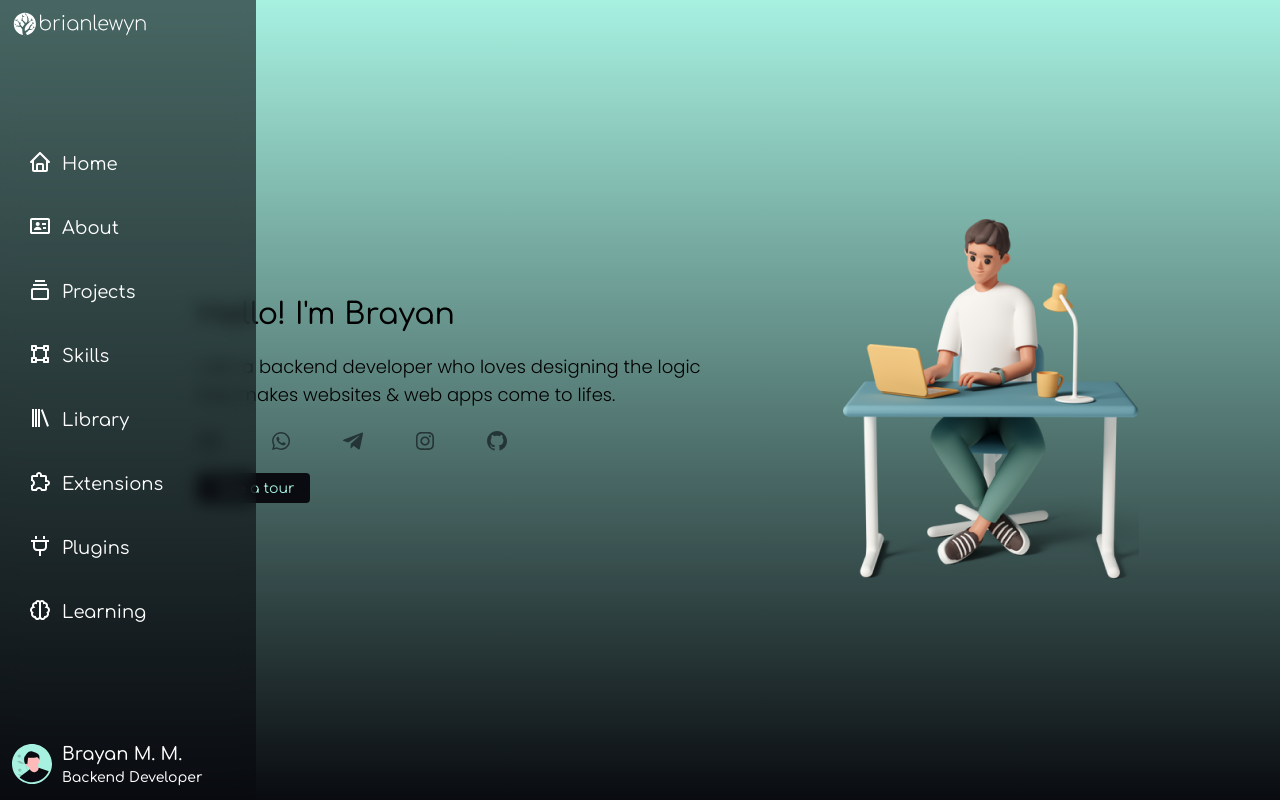
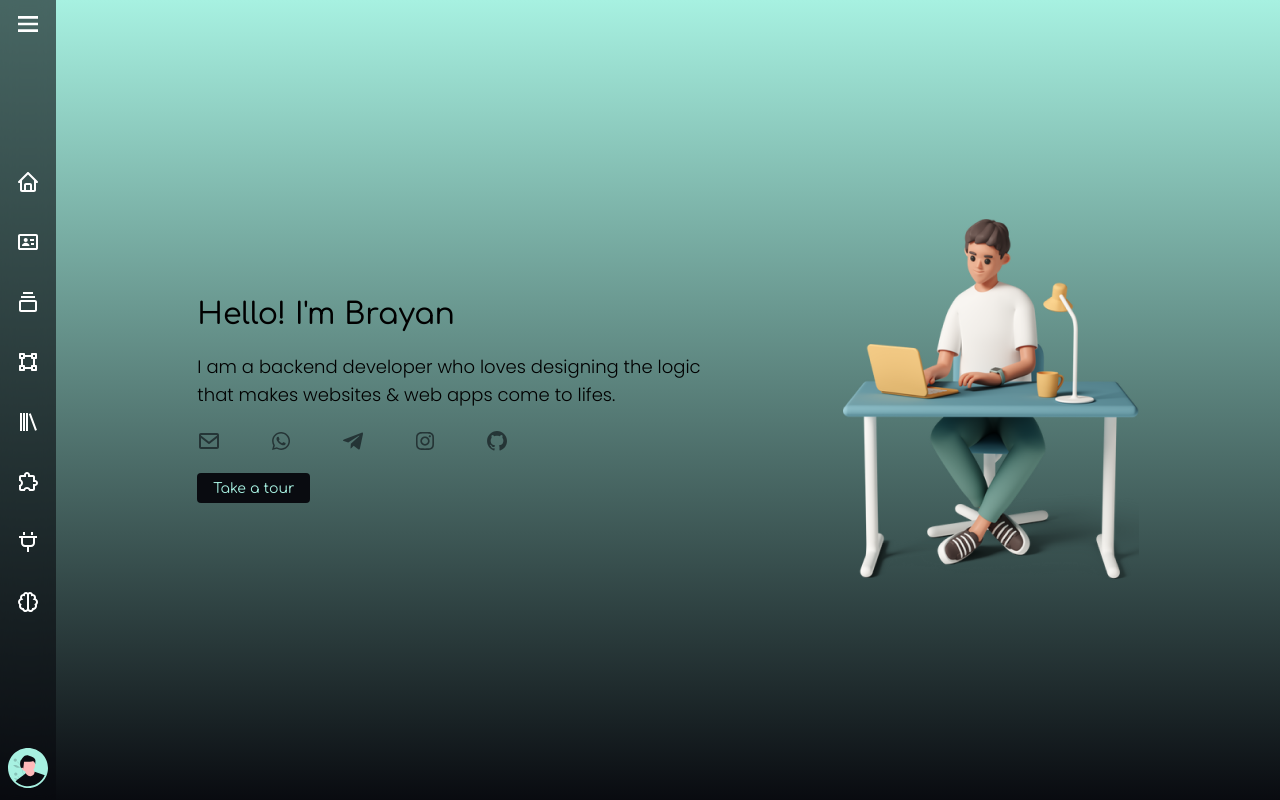
Before and after one commit to brianlewyn/portfolio, a website: page public/index.html in a window 1280 px wide. Drawn offline with Linux system fonts and the light colour scheme.

Commit message:
md:SideBar finished

```diff
--- a/public/index.html
+++ b/public/index.html
@@ -10,6 +10,7 @@
 
 <body>
 
+   <!-- !Loading -->
    <div class="Loading">
       <!-- Icon: loader -->
       <svg>
@@ -40,6 +41,7 @@
       </svg>
    </div>
 
+   <!-- !SideBar -->
    <div class="SideBar">
       <div class="LogoGroup">
          <!-- Logo: brianlewyn -->
@@ -74,6 +76,11 @@
                   d="M132.654 18.2148C132.771 18.3233 132.914 18.3775 133.083 18.3775C133.253 18.3775 133.389 18.3233 133.493 18.2148C133.61 18.0927 133.669 17.9434 133.669 17.7671V12.2935C133.669 11.1675 133.454 10.2248 133.025 9.46511C132.595 8.69188 132.004 8.1086 131.249 7.71518C130.508 7.30822 129.669 7.10473 128.732 7.10473C127.9 7.10473 127.139 7.30141 126.449 7.69483C125.889 8.00383 125.414 8.41163 125.025 8.91822V7.85761C125.025 7.66767 124.973 7.5185 124.869 7.40995C124.765 7.30141 124.622 7.24717 124.44 7.24717C124.271 7.24717 124.127 7.30141 124.01 7.40995C123.907 7.5185 123.854 7.66767 123.854 7.85761V17.7671C123.854 17.9434 123.907 18.0927 124.01 18.2148C124.127 18.3233 124.271 18.3775 124.44 18.3775C124.622 18.3775 124.765 18.3233 124.869 18.2148C124.973 18.0927 125.025 17.9434 125.025 17.7671V11.5406C125.025 10.9302 125.188 10.3808 125.513 9.89241C125.838 9.40406 126.28 9.02426 126.84 8.75292C127.399 8.46805 128.03 8.32562 128.732 8.32562C129.448 8.32562 130.085 8.47486 130.644 8.77327C131.217 9.05814 131.666 9.49226 131.991 10.0755C132.329 10.6588 132.498 11.3982 132.498 12.2935V17.7671C132.498 17.9434 132.55 18.0927 132.654 18.2148Z" />
             </svg>
          </a>
+
+         <!-- Icon: menu -->
+         <svg>
+            <path d="M2 4H22V6.66667H2V4ZM2 10.6667H22V13.3333H2V10.6667ZM2 17.3333H22V20H2V17.3333Z" />
+         </svg>
       </div>
 
       <div class="BtnGroup">
@@ -179,6 +186,7 @@
       </div>
    </div>
 
+   <!-- !TopBar -->
    <header class="TopBar">
       <!-- Logo: brianlewyn -->
       <a href="/public/">
@@ -217,6 +225,7 @@
       <button>Take a tour</button>
    </header>
 
+   <!-- !MainSection -->
    <main class="MainSection">
       <section id="Home">
          <!-- Info Detail -->
@@ -287,6 +296,7 @@
       <!-- <section id="Learning"></section> -->
    </main>
 
+   <!-- !BottomBar -->
    <footer class="BottomBar">
 
       <div class="AtomActive">
--- a/src/input.css
+++ b/src/input.css
@@ -37,7 +37,6 @@
       @apply
       w-6 h-6
    }
-   /* .IconSection {} */
    .BtnTour {
       @apply
       pt-1.5 px-4 pb-1
@@ -50,11 +49,11 @@
       font-normal font-Comfortaa
       text-white
    }
-   .AdminDetails {}
 
    /* Primary Molecules */
    .LogoLink {
       @apply
+      flex grow
       [&_svg]:Logo [&_svg]:fill-white
    }
    .IconLink {
@@ -70,17 +69,19 @@
    }
    .BtnSection {
       @apply
-      flex justify-start gap-x-2.5
-      px-4 py-2
+      flex justify-center gap-x-2.5
+      px-4 md:px-2 py-2
       font-normal text-lg font-Comfortaa
       text-white hover:text-Teal hover:bg-Teal/[.20] rounded
       fill-white hover:fill-Teal
       [&_svg]:Icon
+      [&_div]:flex md:[&_div]:hidden [&_div]:grow
    }
    .AdminDetails {
       @apply
+      flex flex-col grow
       font-medium font-Comfortaa text-white
-      odd:[&_div]:text-lg even:[&_div]:text-sm
+      first:[&_div]:text-lg last:[&_div]:text-sm
    }
    .AtomActive {
       @apply
@@ -94,9 +95,11 @@
    /* Secondary Molecules */
    .LogoGroup {
       @apply
-      flex justify-between
-      [&_a]:LogoLink
-      [&_svg]:IconAction
+      flex justify-center
+      [&>a]:LogoLink
+      md:[&>a]:hidden
+      [&>svg]:IconAction
+      [&>svg]:hidden md:[&>svg]:flex
    }
    .BtnGroup {
       @apply
@@ -105,8 +108,9 @@
    }
    .AdminGroup {
       @apply
-      flex justify-start gap-2.5
+      flex justify-center gap-2.5
       [&>div]:AdminDetails
+      md:[&>div]:hidden
    }
 
    /* Components */
@@ -122,7 +126,7 @@
       @apply
       fixed top-0 left-0 z-100
       flex flex-col justify-between gap-y-5 overflow-x-hidden
-      w-64 h-screen p-3
+      w-64 md:w-14 h-screen px-3 md:px-2 py-3
       bg-Dark/[.60]
       backdrop-blur
    }
```
Also changed, not shown: public/style.css.
